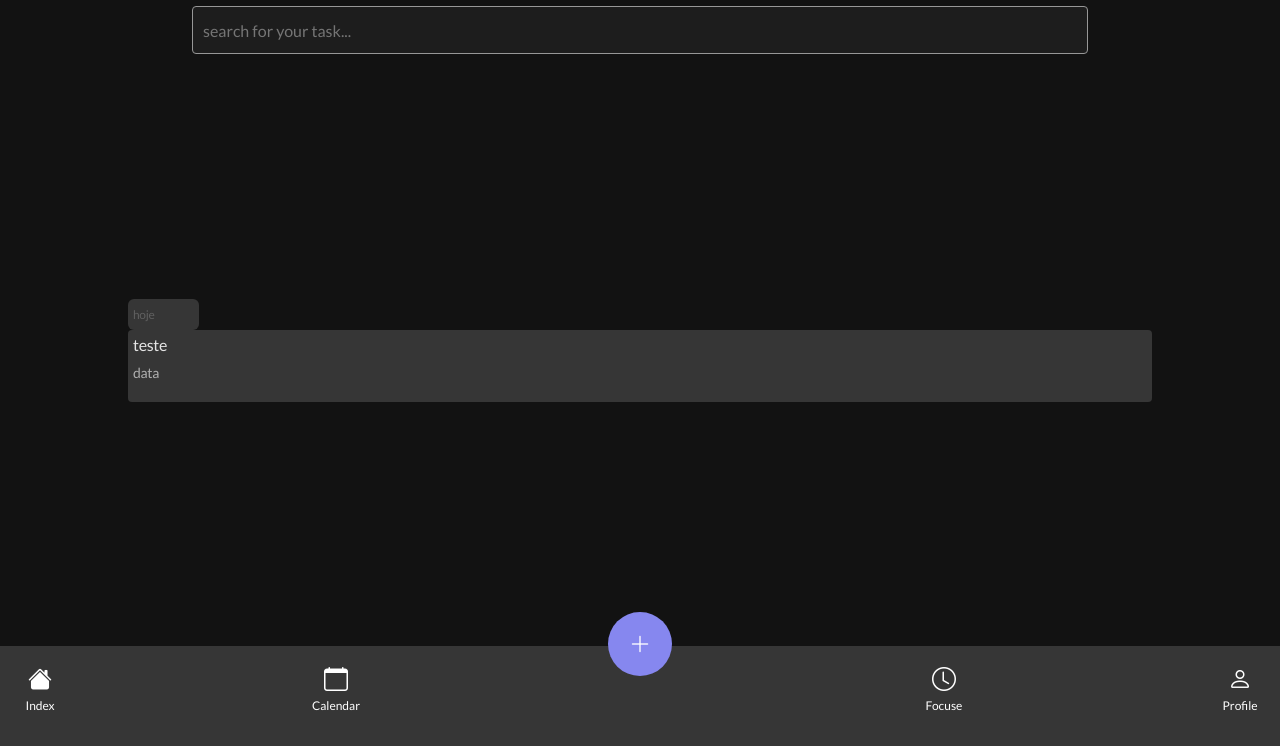
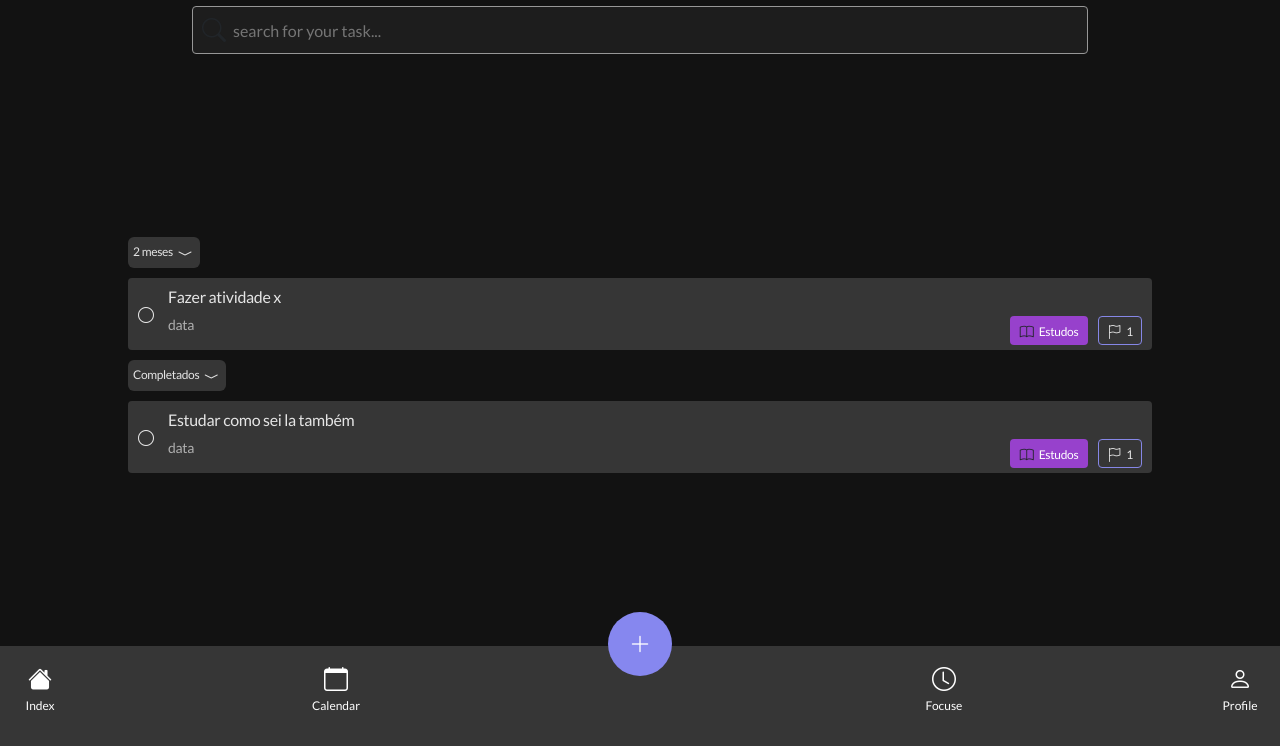
Before and after one commit to ViniTkL/TAP-RAD-TODO-LIST, a plain HTML site: page index.html in a window 1280 px wide. Shown: the part 54-800 px from the top of the page. Drawn offline with nearby package versions, Linux system fonts and the light colour scheme.

Commit message:
A parte dos estilos e esqueleto HTML das tasks está finalizado

```diff
--- a/index.html
+++ b/index.html
@@ -41,20 +41,60 @@
 
         <section id="tasks-criadas" class="info-meio tasks">
             <div class="search-bar">
+                <i class="bi bi-search"></i>
                 <input type="text" placeholder="search for your task...">
             </div>
             <div class="toDo-list">
                 <div class="toDo-day">
                     <p>
-                        hoje
+                        2 meses
+                        <i class="bi bi-chevron-compact-down"></i>
                     </p>
                 </div>
                 <div class="toDo">
                     <div class="toDo-body">
-                        <h2>teste</h2>
-                        <p>data</p>
+                        <i class="bi bi-circle"></i>
+                        <div class="body-text">
+                            <h2>Fazer atividade x</h2>
+                            <p>data</p>
+                        </div>
                     </div>
-                    <div class="toDo-classification"></div>
+                    <div class="toDo-classification">
+                        <div class="toDo-tag">
+                            <i class="bi bi-book"></i>
+                            <p>Estudos</p>
+                        </div>
+                        <div class="toDo-priority">
+                            <i class="bi bi-flag"></i>
+                            <p>1</p>
+                        </div>
+                    </div>
+                </div>
+
+                <div class="toDo-day">
+                    <p>
+                        Completados
+                        <i class="bi bi-chevron-compact-down"></i>
+                    </p>
+                </div>
+                <div class="toDo">
+                    <div class="toDo-body">
+                        <i class="bi bi-circle"></i>
+                        <div class="body-text">
+                            <h2>Estudar como sei la também</h2>
+                            <p>data</p>
+                        </div>
+                    </div>
+                    <div class="toDo-classification">
+                        <div class="toDo-tag">
+                            <i class="bi bi-book"></i>
+                            <p>Estudos</p>
+                        </div>
+                        <div class="toDo-priority">
+                            <i class="bi bi-flag"></i>
+                            <p>1</p>
+                        </div>
+                    </div>
                 </div>
             </div>
             <div class="toDo-list done">
--- a/styles/styleTasks.css
+++ b/styles/styleTasks.css
@@ -14,6 +14,7 @@
 }
 
 .search-bar{
+    position: relative;
     font-family: Lato;
     font-size: 16px;
     font-weight: 400;
@@ -29,7 +30,14 @@
     background-color: #1D1D1D;
     border: 0.8px solid #979797;
     border-radius: 4px;
-    padding: 10px;
+    padding: 10px 10px 10px 40px;
+}
+
+.search-bar > .bi {
+    position: absolute;
+    top: 25%;
+    left: 10px;
+    font-size: 24px;
 }
 
 .toDo-list{
@@ -41,54 +49,140 @@
 }
 
 .toDo-day{
+    position: relative;
+    bottom: 10px;
     background-color: #363636;
     height: 31px;
-    width: 71px;
+    width: fit-content;
     align-self: start;
     border-radius: 6px;
     padding: 5px;
     gap: 10px;
-    text-align: left;
+    margin-top: 20px;
 }
 
 .toDo-day > p{
     font-family: Lato;
     font-size: 12px;
     font-weight: 400;
-    line-height: 21px;
+    line-height: 11px;
     letter-spacing: -0.3199999928474426px;
-    color: #FFFFFF36;
+    color: #FFFFFFDE;
+}
+
+.toDo-day p > .bi-chevron-compact-down{
+    position: relative;
+    top: 3px;
+    padding: 2px;
+    font-size: 16px;
+    color: #FFFFFFDE;
 }
 
 .toDo{
+    position: relative;
+    display: flex;
+    justify-content: left;
+    align-items: center;
     width: 100%;
     height: 72px;
     border-radius: 4px;
     background-color: #363636;
-    padding: 5px;
 }
 
 .toDo-body{
+    display: flex;
+    flex-wrap: wrap;
     font-family: 'Lato';
     font-weight: 400;
     line-height: 21px;
     letter-spacing: -0.3199999928474426px;
-    text-align: left;
+    justify-content: left;
+    align-items: center;
 }
 
-.toDo-body > h2 {
+.toDo-body > .bi-circle{
+    font-size: 16px;
+    color: #FFFFFFDE;
+    margin-left: 10px;
+    position: absolute;
+}
+
+.body-text{
+    display: flex;
+    flex-direction: column;
+    margin-top: 10px;
+    margin-left: 40px ;
+}
+
+.body-text > h2 {
     font-size: 16px;
     color: #FFFFFFDE;
 }
 
-
-.toDo-body > p {
+.body-text > p {
     font-family: Lato;
     font-size: 14px;
     font-weight: 400;
     line-height: 21px;
     letter-spacing: -0.3199999928474426px;
     color: #AFAFAF;
+}
+
+.toDo-classification{
+    display: flex;
+    position: absolute;
+    right: 10px;
+    align-self: flex-end;
+    max-width: 100%;
+    height: 29px;
+    gap: 10px;
+    margin-bottom: 5px;
+}
+
+.toDo-tag{
+    display: flex;
+    border-radius: 4px;
+    background-color: #9741CC;
+    padding: 5px 10px 5px 10px;
+    gap: 5px;
+}
+
+.toDo-tag > .bi{
+    font-size: 14px;
+}
+
+.toDo-tag > p{
+    font-family: Lato;
+    font-size: 12px;
+    font-weight: 400;
+    line-height: 21px;
+    letter-spacing: -0.3199999928474426px;
+    text-align: left;
+    color: #FFFFFF;
+}
+
+.toDo-priority{
+    height: 100%;
+    display: flex;
+    border-radius: 4px;
+    border: 1px solid #8687E7;
+    padding: 4px 8px 4px 8px;
+    gap:5px
+}
+
+.toDo-priority > .bi{
+    font-size: 14px;
+    color: #FFFFFFDE;
+}
+
+.toDo-priority > p{
+    font-family: Lato;
+    font-size: 12px;
+    font-weight: 400;
+    line-height: 21px;
+    letter-spacing: -0.3199999928474426px;
+    text-align: left;
+    color: #E8E8E8;
 }
 
 
```
